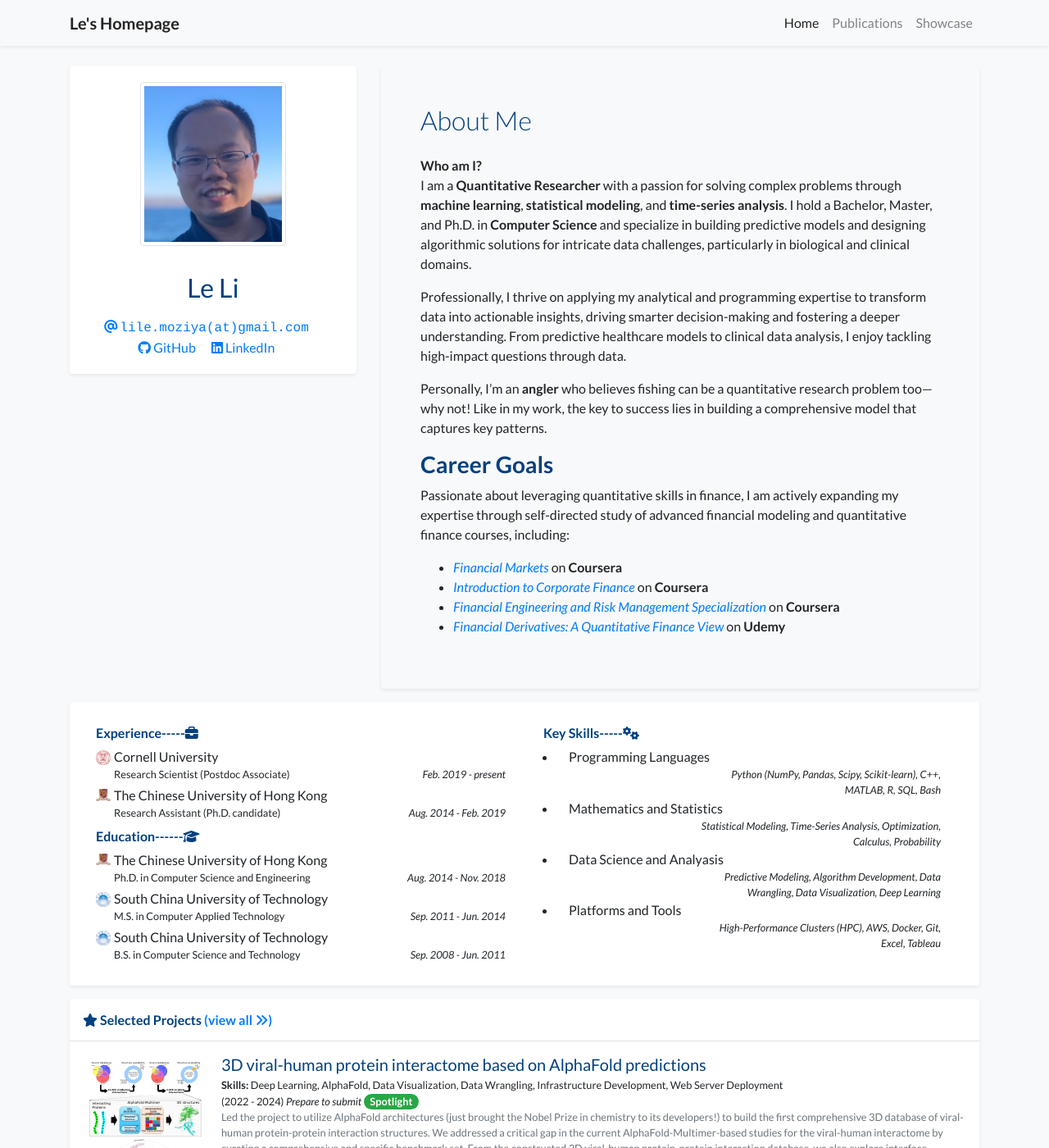
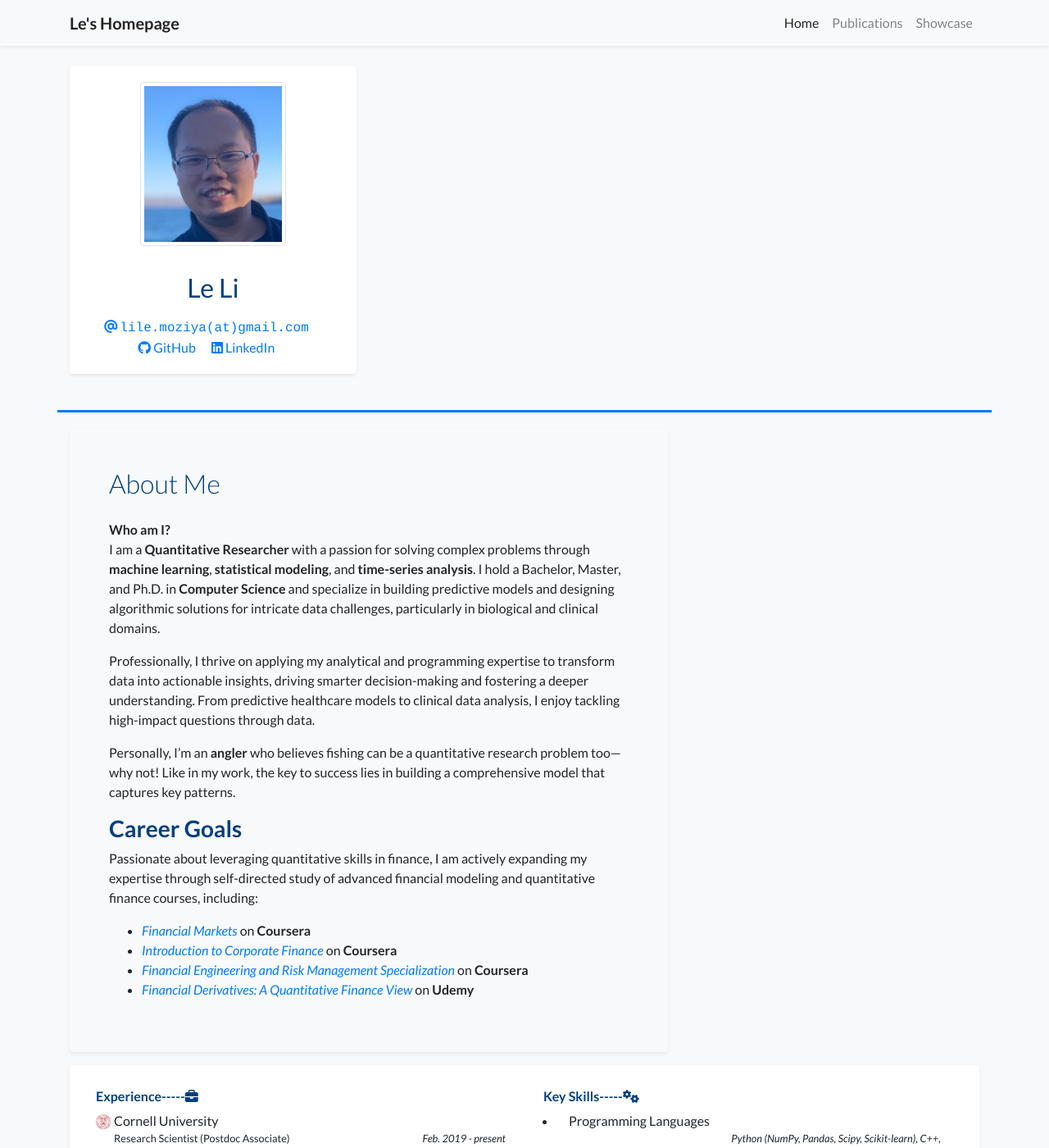
Before and after one commit to moziya/moziya, a Jekyll site: the page built from index.html, in a window 1280 px wide and 1400 px high. Shown: the whole window at 82% size. Built offline with Jekyll 4.4.1, drawn with Linux system fonts in a browser that asks for light colours; nearby versions of some CDN libraries; a style sheet for code colours, icons or effects is not loaded.

Commit message:
Change layout of profiles

```diff
--- a/_includes/widgets/profile_card.html
+++ b/_includes/widgets/profile_card.html
@@ -1,7 +1,7 @@
-<div class="row">
+<div class="row align-items-stretch">
     <!-- Profiling Card Section -->
-    <div class="col-lg-4 col-md-5 mb-4">
-        <div class="card border-0 shadow-sm bg-white">
+    <div class="col-lg-4 col-md-5 mb-4 d-flex align-items-stretch">
+        <div class="card border-0 shadow-sm bg-white w-100">
             <div class="card-body text-center">
                 {% if site.data.profile.portrait_url %}
                 <div class="figure mb-4">
@@ -47,15 +47,14 @@
             </div>
         </div>
     </div>
-
+    <!-- Decorative Line -->
+    <div class="w-100 decorative-line"></div>
     <!-- Summary Section -->
-    <div class="col-lg-8 col-md-7">
-        <div class="card border-0 shadow-sm bg-light">
+    <div class="col-lg-8 col-md-7 d-flex align-items-stretch">
+        <div class="card border-0 shadow-sm bg-light w-100">
             <div class="card-body p-5">
                 <h2 class="font-weight-light mb-4">About Me</h2>
-                <div class="text-profile-bio" {% if site.data.profile.short_bio_text_justify %}style="text-align: justify;"{% endif %}>
-                    <p>{{ site.data.profile.short_bio }}</p>
-                </div>
+                <p>{{ site.data.profile.short_bio }}</p>
             </div>
         </div>
     </div>
--- a/assets/css/global.css
+++ b/assets/css/global.css
@@ -67,3 +67,13 @@ div.lazy {
 .email-text {
     font-family: Courier, monospace;
 }
+
+.decorative-line {
+    border-top: 3px solid #007bff;
+    margin: 20px 0;
+}
+.card:hover {
+    transform: translateY(-5px);
+    transition: all 0.3s ease-in-out;
+    box-shadow: 0px 10px 20px rgba(0,0,0,0.1);
+}
```
